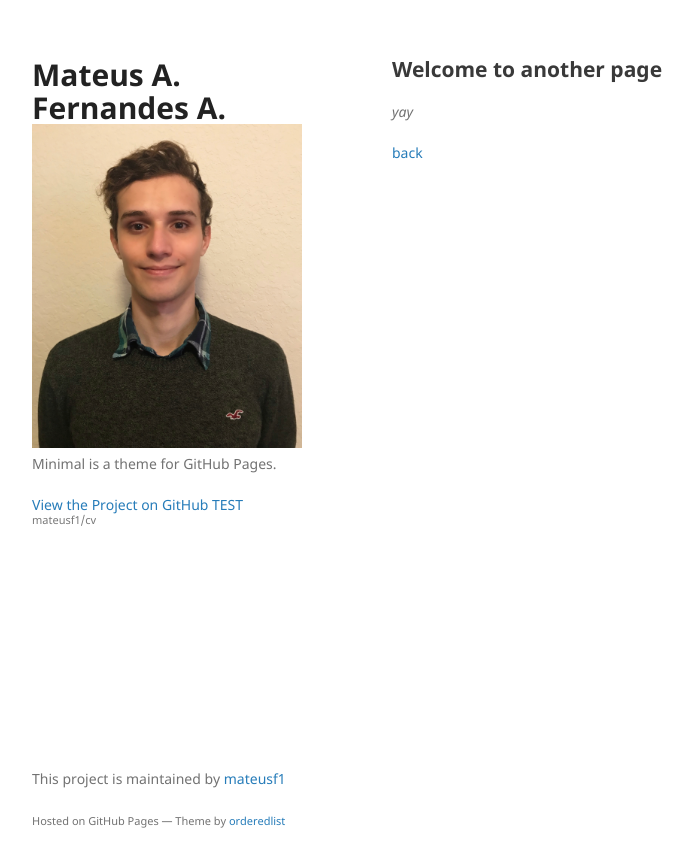
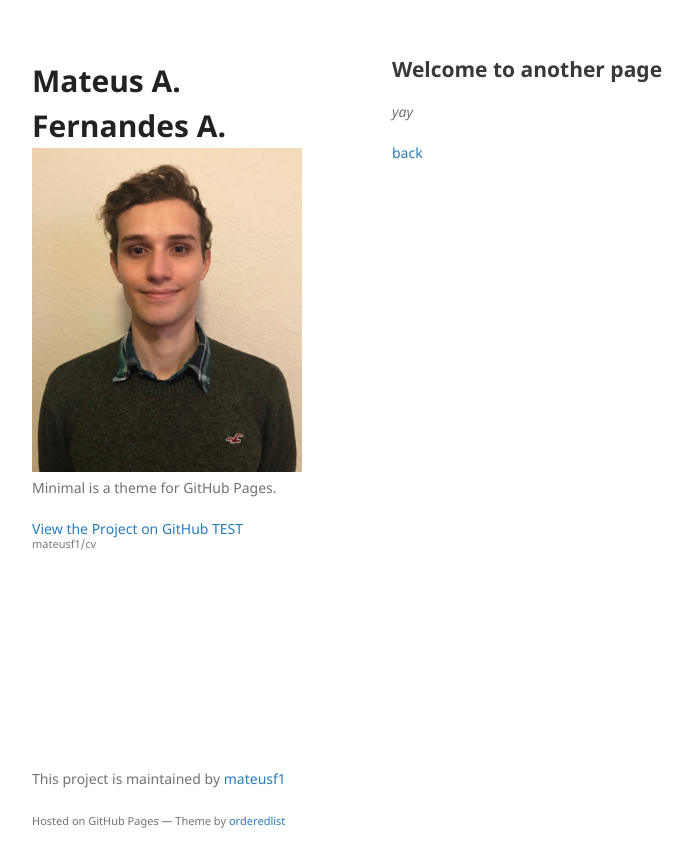
Before and after one commit to mateusf1/cv, a Jekyll site: the page built from another-page.md, in a window 1280 px wide. Shown: the top 867 px of the page, without its empty margins (178-871 px from the left). Built offline with Jekyll 4.4.1, drawn with Linux system fonts in a browser that asks for light colours; our own code applies the rules of GitHub Pages for plain Markdown files.

Commit message:
Update jekyll-theme-minimal.scss

```diff
--- a/_sass/jekyll-theme-minimal.scss
+++ b/_sass/jekyll-theme-minimal.scss
@@ -37,7 +37,7 @@ h3, h4, h5, h6 {
 t {
   color:#222;
   margin:0 0 20px;
-  line-height:1.1;
+//   line-height:1.1;
   font-size:30px;
   font-weight: bold;
 }
```
